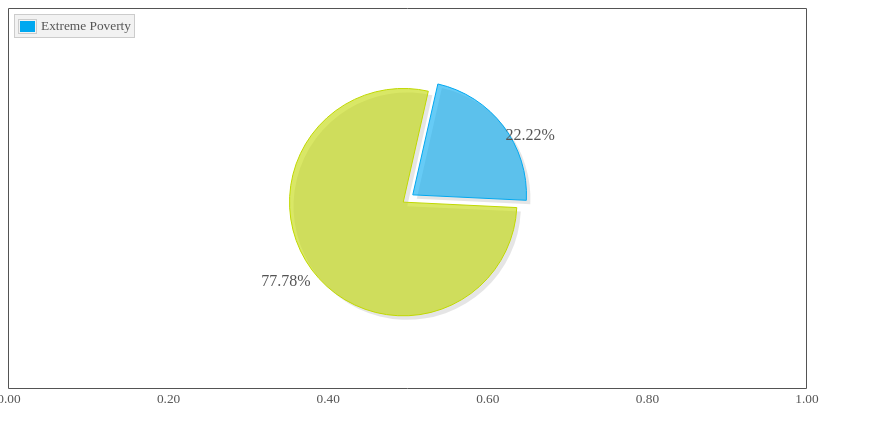
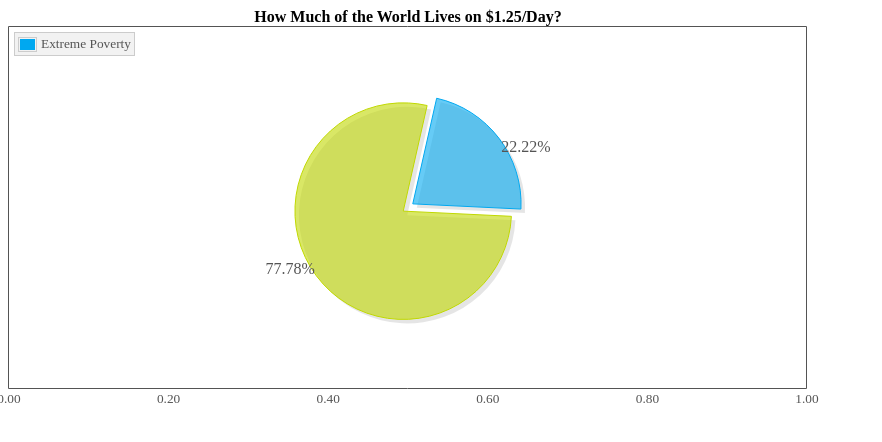
Before and after one commit to HeWhoShallNotBeMentioned/Basic_Data_Visualization_Pie_Chart, a plain HTML site: page index.html in a window 1280 px wide. Shown: the whole page, without its empty margins (0-882 px from the left). Drawn offline with Linux system fonts and the light colour scheme.

Commit message:
put title on the graph.

```diff
--- a/index.html
+++ b/index.html
@@ -14,6 +14,7 @@
       ];
       window.onload = function () {
         Flotr.draw(document.getElementById("chart"), data, {
+          title: "How Much of the World Lives on $1.25/Day?",
           pie: {
             show: true
           },
```
